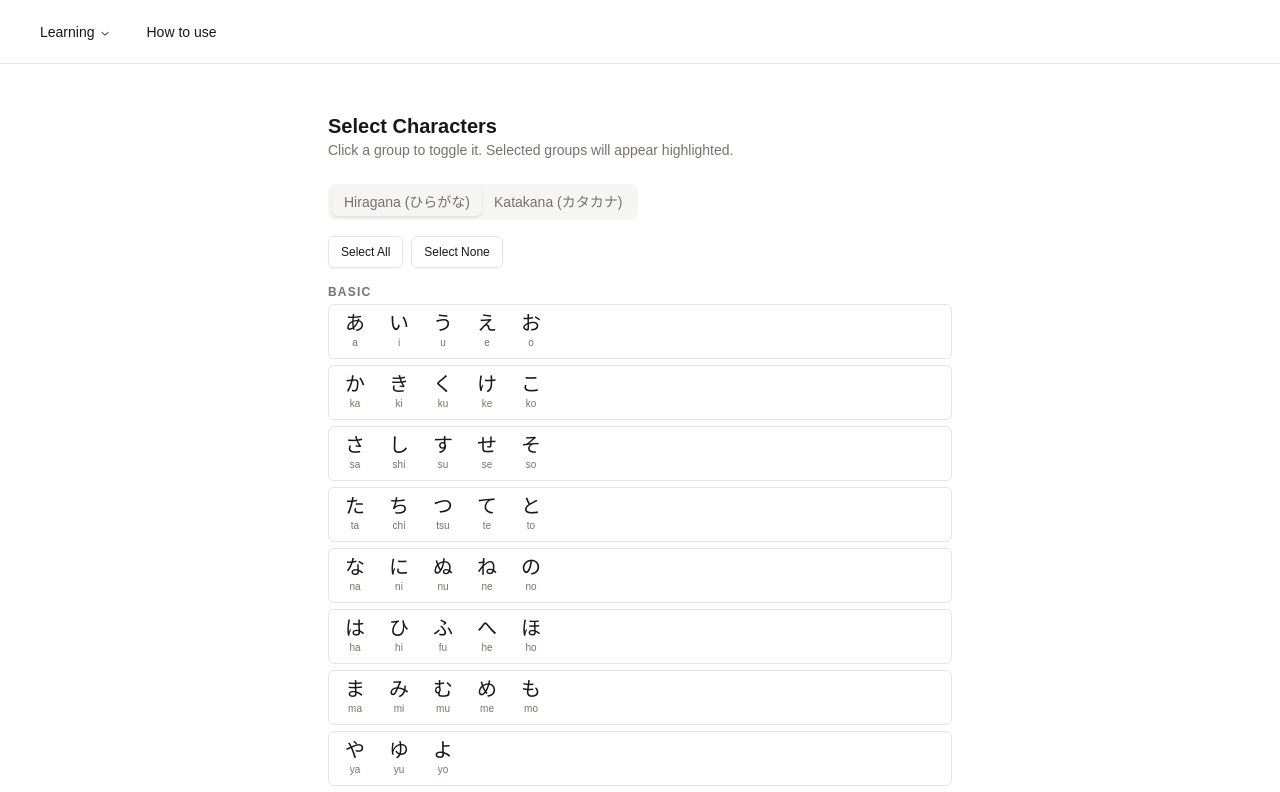
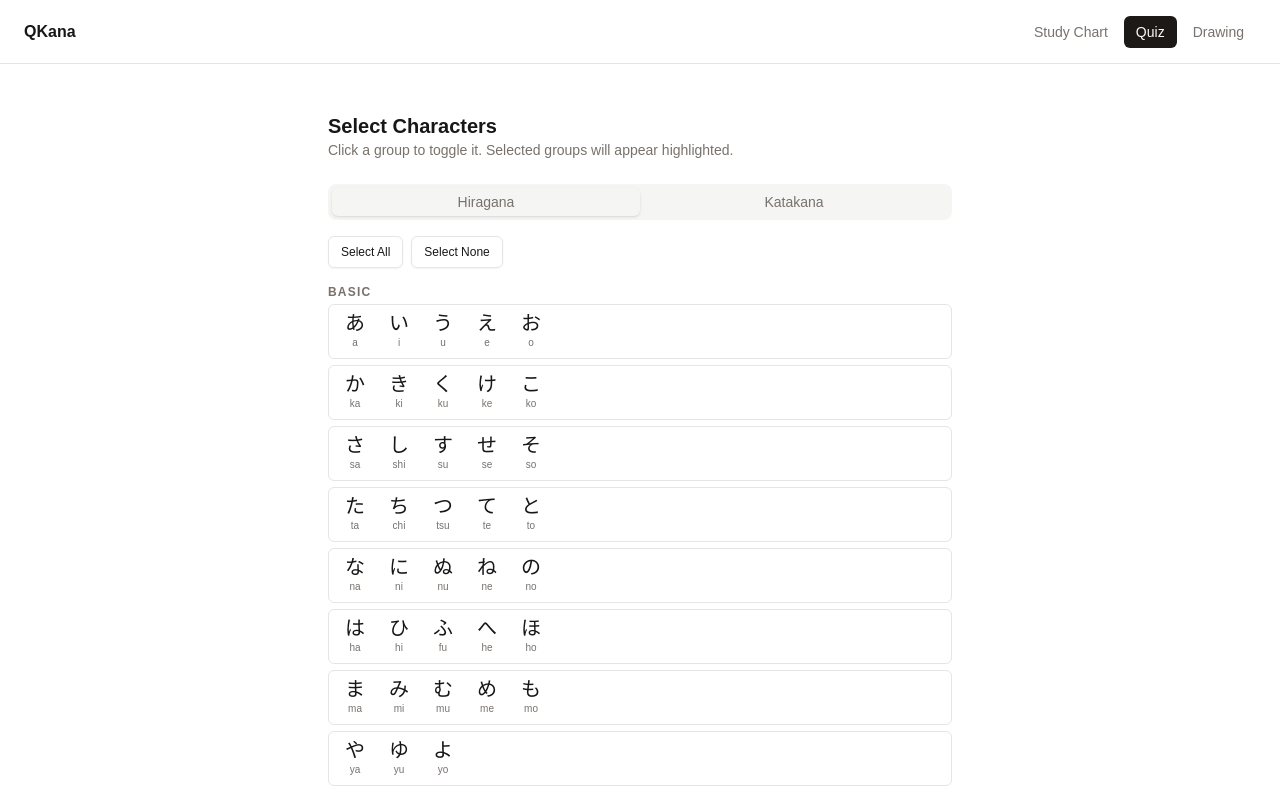
Before and after one commit to kurniawan26/kata-kana, a Next.js app: page /quiz in a window 1280 px wide. Shown: the top 792 px of the page. Built offline with nearby package versions, Linux system fonts and the light colour scheme.

Commit message:
feat: update project branding to QKana and refine UI components for improved user experience

```diff
--- a/app/globals.css
+++ b/app/globals.css
@@ -5,13 +5,6 @@
 :root {
   --background: #ffffff;
   --foreground: #171717;
-}
-
-@media (prefers-color-scheme: dark) {
-  :root {
-    --background: #0a0a0a;
-    --foreground: #ededed;
-  }
 }
 
 body {
@@ -54,32 +47,7 @@ body {
     --chart-5: 27 87% 67%;
     --radius: 0.5rem;
   }
-  .dark {
-    --background: 20 14.3% 4.1%;
-    --foreground: 60 9.1% 97.8%;
-    --card: 20 14.3% 4.1%;
-    --card-foreground: 60 9.1% 97.8%;
-    --popover: 20 14.3% 4.1%;
-    --popover-foreground: 60 9.1% 97.8%;
-    --primary: 60 9.1% 97.8%;
-    --primary-foreground: 24 9.8% 10%;
-    --secondary: 12 6.5% 15.1%;
-    --secondary-foreground: 60 9.1% 97.8%;
-    --muted: 12 6.5% 15.1%;
-    --muted-foreground: 24 5.4% 63.9%;
-    --accent: 12 6.5% 15.1%;
-    --accent-foreground: 60 9.1% 97.8%;
-    --destructive: 0 62.8% 30.6%;
-    --destructive-foreground: 60 9.1% 97.8%;
-    --border: 12 6.5% 15.1%;
-    --input: 12 6.5% 15.1%;
-    --ring: 24 5.7% 82.9%;
-    --chart-1: 220 70% 50%;
-    --chart-2: 160 60% 45%;
-    --chart-3: 30 80% 55%;
-    --chart-4: 280 65% 60%;
-    --chart-5: 340 75% 55%;
-  }
+
 }
 
 @layer base {
--- a/app/layout.tsx
+++ b/app/layout.tsx
@@ -15,8 +15,8 @@ const geistMono = localFont({
 });
 
 export const metadata: Metadata = {
-  title: "Create Next App",
-  description: "Generated by create next app",
+  title: "QKana — Learn Japanese Characters",
+  description: "Practice understanding your Japanese characters with QKana",
 };
 
 export default function RootLayout({
--- a/app/learning/page.tsx
+++ b/app/learning/page.tsx
@@ -93,9 +93,9 @@ function LearningPage() {
 
         <Card className="p-4">
           <Tabs defaultValue="hiragana">
-            <TabsList>
-              <TabsTrigger value="hiragana">Hiragana (ひらがな)</TabsTrigger>
-              <TabsTrigger value="katakana">Katakana (カタカナ)</TabsTrigger>
+            <TabsList className="w-full">
+              <TabsTrigger value="hiragana" className="flex-1">Hiragana (ひらがな)</TabsTrigger>
+              <TabsTrigger value="katakana" className="flex-1">Katakana (カタカナ)</TabsTrigger>
             </TabsList>
             <TabsContent value="hiragana" className="mt-4">
               <KanaSection kanaType="hiragana" />
--- a/app/page.tsx
+++ b/app/page.tsx
@@ -3,7 +3,7 @@ import Link from 'next/link'
 export default function Home() {
   return (
     <main className="flex flex-1 items-center justify-center flex-col h-screen gap-3">
-      <h1 className="text-4xl font-bold text-center">Welcome To Kata-Kana</h1>
+      <h1 className="text-4xl font-bold text-center">Welcome To QKana</h1>
       <p className="text-center text-muted-foreground">Simple app to learn Japanese Hiragana & Katakana</p>
       <div className="flex gap-3 mt-2">
         <Link
--- a/components/ChooseCharacters/ChooseCharacters.tsx
+++ b/components/ChooseCharacters/ChooseCharacters.tsx
@@ -71,9 +71,9 @@ function ChooseCharacters() {
       </div>
 
       <Tabs defaultValue="hiragana">
-        <TabsList>
-          <TabsTrigger value="hiragana">Hiragana (ひらがな)</TabsTrigger>
-          <TabsTrigger value="katakana">Katakana (カタカナ)</TabsTrigger>
+        <TabsList className="w-full">
+          <TabsTrigger value="hiragana" className="flex-1">Hiragana</TabsTrigger>
+          <TabsTrigger value="katakana" className="flex-1">Katakana</TabsTrigger>
         </TabsList>
 
         {(['hiragana', 'katakana'] as KanaType[]).map(kanaType => (
--- a/components/DrawCanvas/DrawCanvas.tsx
+++ b/components/DrawCanvas/DrawCanvas.tsx
@@ -105,12 +105,12 @@ const DrawCanvas = forwardRef<DrawCanvasHandle, DrawCanvasProps>(function DrawCa
   }, [brushSize])
 
   return (
-    <div className="relative w-[320px] h-[320px] md:w-[360px] md:h-[360px] rounded-2xl border-2 border-dashed border-slate-200 bg-white overflow-hidden">
+    <div className="relative w-full max-w-[360px] aspect-square rounded-2xl border-2 border-dashed border-slate-200 bg-white overflow-hidden">
       {/* Faint guide character */}
       <div
         className="absolute inset-0 flex items-center justify-center pointer-events-none select-none"
         aria-hidden="true"
-        style={{ fontSize: 240, lineHeight: 1, opacity: 0.07 }}
+        style={{ fontSize: 'min(240px, 55vw)', lineHeight: 1, opacity: 0.07 }}
       >
         {guideChar}
       </div>
--- a/components/Nav/Nav.tsx
+++ b/components/Nav/Nav.tsx
@@ -1,93 +1,78 @@
-"use client"
+'use client'
+import * as React from 'react'
+import Link from 'next/link'
+import { usePathname } from 'next/navigation'
+import { cn } from '@/lib/utils'
 
-import * as React from "react"
-import Link from "next/link"
-
-import { cn } from "@/lib/utils"
-import {
-  NavigationMenu,
-  NavigationMenuContent,
-  NavigationMenuItem,
-  NavigationMenuLink,
-  NavigationMenuList,
-  NavigationMenuTrigger,
-  navigationMenuTriggerStyle,
-} from "@/components/ui/navigation-menu"
-
-const components: { title: string; href: string; description: string }[] = [
-  {
-    title: "Study Chart",
-    href: "/learning",
-    description: "Reference chart for all Hiragana and Katakana characters.",
-  },
-  {
-    title: "Quiz",
-    href: "/quiz",
-    description: "Practice reading kana with a randomized quiz.",
-  },
-  {
-    title: "Drawing Practice",
-    href: "/draw",
-    description: "Trace and practice writing kana characters by hand.",
-  },
+const NAV_LINKS = [
+  { href: '/learning', label: 'Study Chart' },
+  { href: '/quiz', label: 'Quiz' },
+  { href: '/draw', label: 'Drawing' },
 ]
 
 function Nav() {
+  const [open, setOpen] = React.useState(false)
+  const pathname = usePathname()
+
   return (
-    <NavigationMenu>
-      <NavigationMenuList>
-        <NavigationMenuItem>
-          <NavigationMenuTrigger>Learning</NavigationMenuTrigger>
-          <NavigationMenuContent>
-            <ul className="grid w-[400px] gap-3 p-4 md:w-[500px] md:grid-cols-2 lg:w-[600px] ">
-              {components.map((component) => (
-                <ListItem
-                  key={component.title}
-                  title={component.title}
-                  href={component.href}
-                >
-                  {component.description}
-                </ListItem>
-              ))}
-            </ul>
-          </NavigationMenuContent>
-        </NavigationMenuItem>
-        <NavigationMenuItem>
-          <Link href="/docs" legacyBehavior passHref>
-            <NavigationMenuLink className={navigationMenuTriggerStyle()}>
-              How to use
-            </NavigationMenuLink>
-          </Link>
-        </NavigationMenuItem>
-      </NavigationMenuList>
-    </NavigationMenu>
+    <>
+      <div className="flex items-center justify-between w-full">
+        <Link href="/" className="font-bold text-base shrink-0">
+          QKana
+        </Link>
+
+        {/* Desktop links */}
+        <nav className="hidden md:flex items-center gap-1">
+          {NAV_LINKS.map(link => (
+            <Link
+              key={link.href}
+              href={link.href}
+              className={cn(
+                'px-3 py-1.5 rounded-md text-sm font-medium transition-colors',
+                pathname === link.href
+                  ? 'bg-primary text-primary-foreground'
+                  : 'text-muted-foreground hover:text-foreground hover:bg-accent'
+              )}
+            >
+              {link.label}
+            </Link>
+          ))}
+        </nav>
+
+        {/* Mobile hamburger */}
+        <button
+          className="md:hidden p-2 rounded-md hover:bg-accent transition-colors"
+          onClick={() => setOpen(v => !v)}
+          aria-label="Toggle menu"
+        >
+          <span className="text-lg leading-none">{open ? '✕' : '☰'}</span>
+        </button>
+      </div>
+
+      {/* Mobile menu */}
+      {open && (
+        <div className="md:hidden fixed inset-x-0 top-16 z-50 bg-background border-b shadow-md">
+          <nav className="flex flex-col p-3 gap-1">
+            {NAV_LINKS.map(link => (
+              <Link
+                key={link.href}
+                href={link.href}
+                onClick={() => setOpen(false)}
+                className={cn(
+                  'px-4 py-3 rounded-md text-sm font-medium transition-colors',
+                  pathname === link.href
+                    ? 'bg-primary text-primary-foreground'
+                    : 'hover:bg-accent'
+                )}
+              >
+                {link.label}
+              </Link>
+            ))}
+          </nav>
+        </div>
+      )}
+    </>
   )
 }
 
-const ListItem = React.forwardRef<
-  React.ElementRef<"a">,
-  React.ComponentPropsWithoutRef<"a">
->(({ className, title, children, ...props }, ref) => {
-  return (
-    <li>
-      <NavigationMenuLink asChild>
-        <a
-          ref={ref}
-          className={cn(
-            "block select-none space-y-1 rounded-md p-3 leading-none no-underline outline-none transition-colors hover:bg-accent hover:text-accent-foreground focus:bg-accent focus:text-accent-foreground",
-            className
-          )}
-          {...props}
-        >
-          <div className="text-sm font-medium leading-none">{title}</div>
-          <p className="line-clamp-2 text-sm leading-snug text-muted-foreground">
-            {children}
-          </p>
-        </a>
-      </NavigationMenuLink>
-    </li>
-  )
-})
-ListItem.displayName = "ListItem"
-
 export default Nav
--- a/components/ui/alert.tsx
+++ b/components/ui/alert.tsx
@@ -10,7 +10,7 @@ const alertVariants = cva(
       variant: {
         default: "bg-background text-foreground",
         destructive:
-          "border-destructive/50 text-destructive dark:border-destructive [&>svg]:text-destructive",
+          "border-destructive/50 text-destructive [&>svg]:text-destructive",
       },
     },
     defaultVariants: {
--- a/package.json
+++ b/package.json
@@ -1,5 +1,5 @@
 {
-  "name": "kata-kana",
+  "name": "QKana",
   "version": "0.1.0",
   "private": true,
   "scripts": {
--- a/tailwind.config.ts
+++ b/tailwind.config.ts
@@ -1,7 +1,6 @@
 import type { Config } from "tailwindcss";
 
 const config: Config = {
-    darkMode: ["class"],
     content: [
     "./pages/**/*.{js,ts,jsx,tsx,mdx}",
     "./components/**/*.{js,ts,jsx,tsx,mdx}",
```
Also changed, not shown: components/Game/Game.tsx (+8 -8 lines), 1 other file (tests, documents, lock files or other folders).
